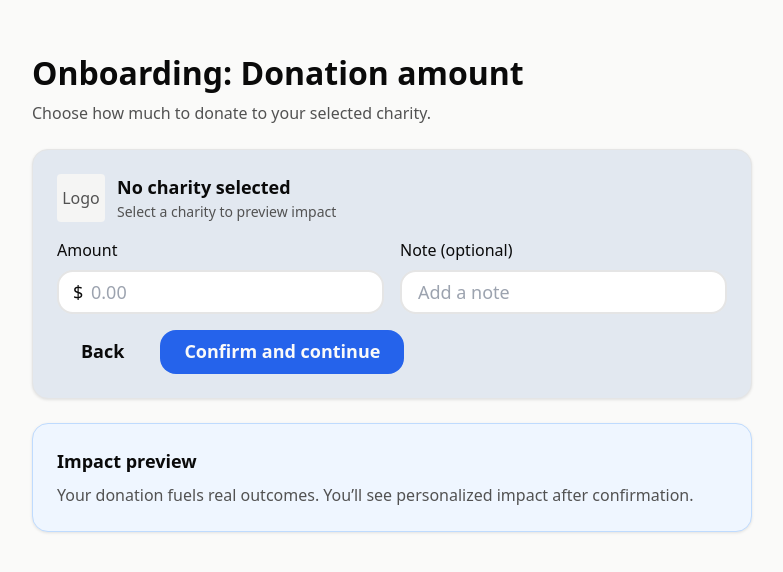
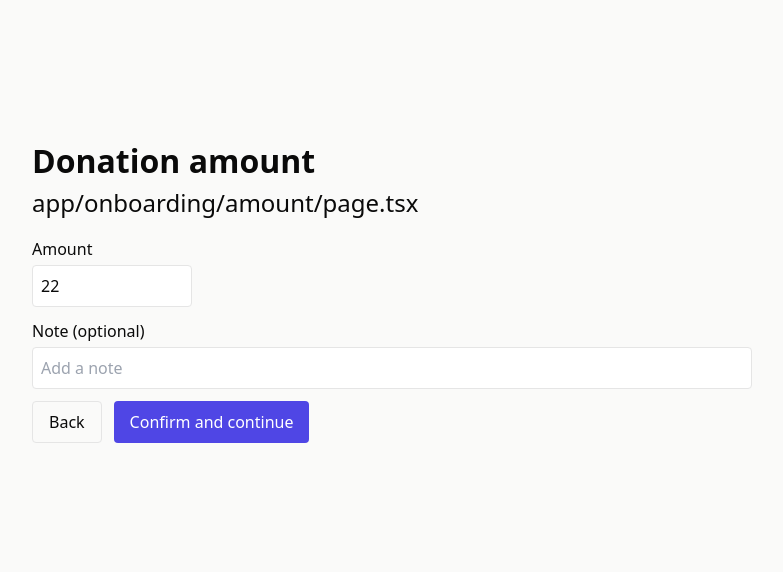
Before and after one commit to rituzangle/flux-b1, a Next.js app: page /onboarding/amount in a window 1280 px wide. Shown: the part 110-682 px from the top of the page, without its empty margins (248-1031 px from the left). Built offline with nearby package versions, Linux system fonts and the light colour scheme.

Commit message:
Updated page.tsx

```diff
--- a/app/onboarding/amount/page.tsx
+++ b/app/onboarding/amount/page.tsx
@@ -8,201 +8,105 @@
  * - Logs structured events for debugging
  * - Navigates forward to Dashboard on success; Back returns to choose-a-charity
  */
-
+// app/onboarding/amount/page.tsx
 'use client';
-
-import { useEffect, useMemo, useState } from 'react';
+import React, { useState } from 'react';
 import { useRouter, useSearchParams } from 'next/navigation';
+import { runtimeStore } from '@/src/mocks/runtimeStore';
 import { logger } from '@/src/utils/prettyLogs';
-import { getCharities, processDonation } from '@/src/utils/api';
-import Card from '@/src/components/ui/Card';
-import Input from '@/src/components/ui/Input';
-import Button from '@/src/components/ui/Button';
-
-export const dynamic = 'force-dynamic';
 
 export default function OnboardingAmountPage() {
   const router = useRouter();
   const params = useSearchParams();
+  const charityId = params?.get('charityId') ?? '';
+  const [amount, setAmount] = useState<number>(22);
+  const [note, setNote] = useState<string>('');
+  const [loading, setLoading] = useState(false);
+  const [error, setError] = useState<string | null>(null);
 
-  const charityId = params.get('charityId') || '';
-  const [charities, setCharities] = useState<any[]>([]);
-  const [amount, setAmount] = useState('');
-  const [note, setNote] = useState('');
-  const [loading, setLoading] = useState(false);
-  const [loadingCharities, setLoadingCharities] = useState(true);
-  const [error, setError] = useState('');
+  const handleBack = () => router.back();
 
-  // Resolve selected charity from loaded list
-  const selectedCharity = useMemo(
-    () => charities.find((c) => c.id === charityId),
-    [charities, charityId]
-  );
-
-  // Load charities to render selected charity details
-  useEffect(() => {
-    let cancelled = false;
-    async function loadCharities() {
-      setLoadingCharities(true);
-      setError('');
-      logger.info('OnboardingAmount: loading charities', 'OnboardingAmount');
+  async function handleConfirm() {
+    setError(null);
+    setLoading(true);
     try {
-        // Use mocks for now; toggle to false when real API ready
-        const list = await getCharities(true);
-        if (!cancelled) {
-          setCharities(list || []);
-          logger.debug(
-            `OnboardingAmount: loaded charities count=${(list || []).length}`,
-            'OnboardingAmount'
-          );
-        }
-      } catch (e: any) {
-        const msg = e?.message || 'Unable to load charities.';
-        logger.error(`OnboardingAmount: load charities failed: ${msg}`, 'OnboardingAmount');
-        if (!cancelled) setError(msg);
-      } finally {
-        if (!cancelled) setLoadingCharities(false);
-      }
-    }
-    loadCharities();
-    return () => {
-      cancelled = true;
-    };
-  }, []);
-
-  // Handlers
-  const handleBack = () => {
-    logger.info('OnboardingAmount: back to /onboarding', 'OnboardingAmount');
-    router.push('/onboarding');
-  };
-
-  const handleConfirm = async () => {
-    setError('');
-    const amt = parseFloat(amount);
-    if (!charityId) {
-      setError('Please select a charity first.');
-      return;
-    }
-    if (isNaN(amt) || amt <= 0) {
-      setError('Please enter a valid amount greater than 0.');
+      const resp = await fetch('/api/donate', {
+        method: 'POST',
+        headers: { 'Content-Type': 'application/json' },
+        body: JSON.stringify({ charityId, amount, note }),
+      });
+      const json = await resp.json();
+      if (!resp.ok || !json?.ok) {
+        setError(json?.error || 'donation_failed');
+        logger.warn('onboarding.amount: donate failed', 'onboarding');
+        setLoading(false);
         return;
       }
 
-    setLoading(true);
-    logger.info(
-      `OnboardingAmount: processDonation charityId=${charityId} amount=${amt}`,
-      'OnboardingAmount'
-    );
+      // Update local runtimeStore if present (runtimeStore is shared in dev)
+      try {
+        if (typeof runtimeStore !== 'undefined' && runtimeStore && runtimeStore.user) {
+          runtimeStore.user = { ...json.user };
+          runtimeStore.transactions = json.recent ?? runtimeStore.transactions ?? [];
+        }
+      } catch (e) {
+        logger.debug('onboarding.amount: runtimeStore update skipped', 'onboarding');
+      }
 
-    try {
-      // Use mocks for now; toggle to false when real API ready
-      const result = await processDonation({ charityId, amount: amt, note }, true);
-      logger.debug(
-        `OnboardingAmount: donation result=${JSON.stringify(result)}`,
-        'OnboardingAmount'
-      );
-
-      // Navigate to dashboard upon success
-      logger.info('OnboardingAmount: success → /dashboard', 'OnboardingAmount');
-      // after successful response (res)
-      // revalidate server data (fetchUser, fetchTransactions)
-      router.refresh();
+      logger.info('onboarding.amount: donation successful', 'onboarding');
       router.push('/dashboard');
-    } catch (e: any) {
-      const msg = e?.message || 'Donation failed. Please try again.';
-      logger.error(`OnboardingAmount: donation failed: ${msg}`, 'OnboardingAmount');
-      setError(msg);
+    } catch (err) {
+      setError(String(err));
+      logger.error('onboarding.amount: unexpected error', 'onboarding');
     } finally {
       setLoading(false);
     }
-  };
+  }
 
-  // UI
   return (
-    <div className="max-w-3xl mx-auto p-6 space-y-6">
-      <div className="space-y-1">
-        <h1 className="text-2xl font-bold text-text-primary">Onboarding: Donation amount</h1>
-        <p className="text-sm text-text-secondary">
-          Choose how much to donate to your selected charity.
-        </p>
-      </div>
+    <main className="max-w-3xl mx-auto p-6">
+      <h1 className="text-2xl font-bold">Donation amount</h1>
+      <h2 className="text-xl"> app/onboarding/amount/page.tsx</h2>
 
-      <Card>
-        <div className="space-y-4">
-          <div className="flex items-center gap-3">
-            <div className="w-12 h-12 rounded bg-background-secondary flex items-center justify-center">
-              {/* logo if available */}
-              {selectedCharity?.logo ? (
-                // eslint-disable-next-line @next/next/no-img-element
-                <img
-                  src={selectedCharity.logo}
-                  alt={selectedCharity.name}
-                  className="w-10 h-10 rounded"
-                />
-              ) : (
-                <span className="text-sm text-text-secondary">Logo</span>
-              )}
-            </div>
-            <div className="min-w-0">
-              <p className="text-base font-semibold text-text-primary truncate">
-                {selectedCharity?.name || 'No charity selected'}
-              </p>
-              <p className="text-xs text-text-secondary truncate">
-                {selectedCharity?.tagline || 'Select a charity to preview impact'}
-              </p>
-            </div>
-          </div>
-
-          <div className="grid grid-cols-1 md:grid-cols-2 gap-4">
-            <Input
-              label="Amount"
+      <section className="mt-4">
+        <div className="mb-3">
+          <label className="block text-sm font-medium">Amount</label>
+          <input
             type="number"
-              isAmount
-              placeholder="0.00"
             value={amount}
-              onChange={(e) => setAmount(e.target.value)}
-              min="0.01"
+            onChange={(e) => setAmount(Number(e.target.value))}
+            className="mt-1 p-2 border rounded w-40"
+            min={0}
             step="0.01"
-              required
-            />
-            <Input
-              label="Note (optional)"
-              placeholder="Add a note"
-              value={note}
-              onChange={(e) => setNote(e.target.value)}
           />
         </div>
 
-          {error && (
-            <div className="p-3 bg-red-50 border border-brand-error rounded-md">
-              <p className="text-sm text-brand-error">{error}</p>
+        <div className="mb-3">
+          <label className="block text-sm font-medium">Note (optional)</label>
+          <input
+            type="text"
+            value={note}
+            onChange={(e) => setNote(e.target.value)}
+            className="mt-1 p-2 border rounded w-full"
+            placeholder="Add a note"
+          />
         </div>
-          )}
 
-          {loadingCharities && (
-            <div className="text-sm text-text-secondary">Loading charity details…</div>
-          )}
+        {error && <div className="p-2 bg-red-50 text-red-800 rounded mb-3">{error}</div>}
 
         <div className="flex gap-3">
-            <Button variant="ghost" onClick={handleBack}>
-              Back
-            </Button>
-            <Button variant="primary" onClick={handleConfirm} disabled={loading}>
-              {loading ? 'Processing…' : 'Confirm and continue'}
-            </Button>
+          <button onClick={handleBack} className="px-4 py-2 border rounded">Back</button>
+          <button
+            onClick={handleConfirm}
+            className="px-4 py-2 bg-indigo-600 text-white rounded"
+            disabled={loading}
+          >
+            {loading ? 'Processing…' : `Confirm and continue`}
+          </button>
         </div>
-        </div>
-      </Card>
-
-      <Card className="bg-blue-50 border-blue-200">
-        <div className="space-y-2">
-          <h3 className="text-base font-bold text-text-primary">Impact preview</h3>
-          <p className="text-sm text-text-secondary">
-            Your donation fuels real outcomes. You’ll see personalized impact after confirmation.
-          </p>
-        </div>
-      </Card>
-    </div>
+      </section>
+    </main>
   );
 }
+
 // --- 208 lines --- Oct 16, 2025
```
Lines whose indentation alone changed are shown as unchanged.
